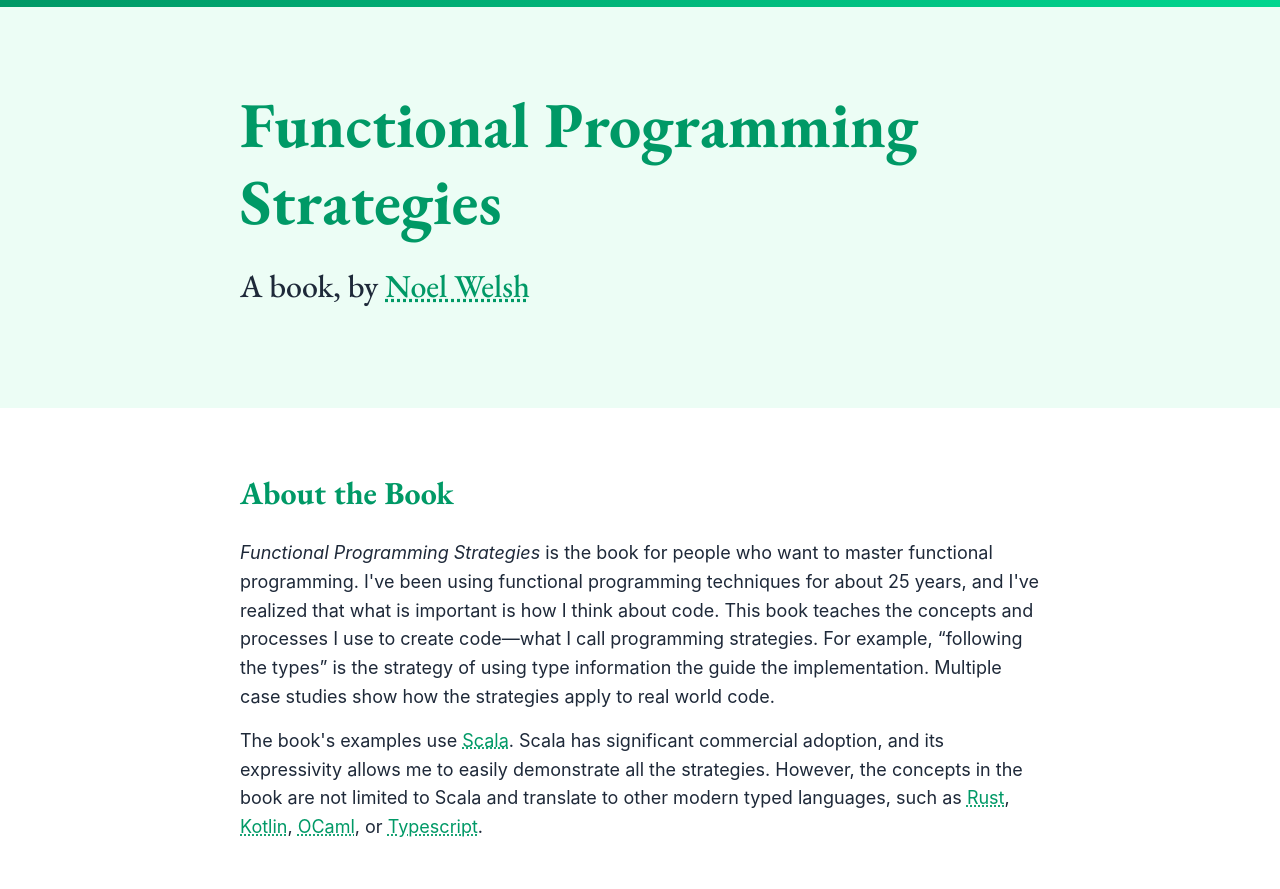
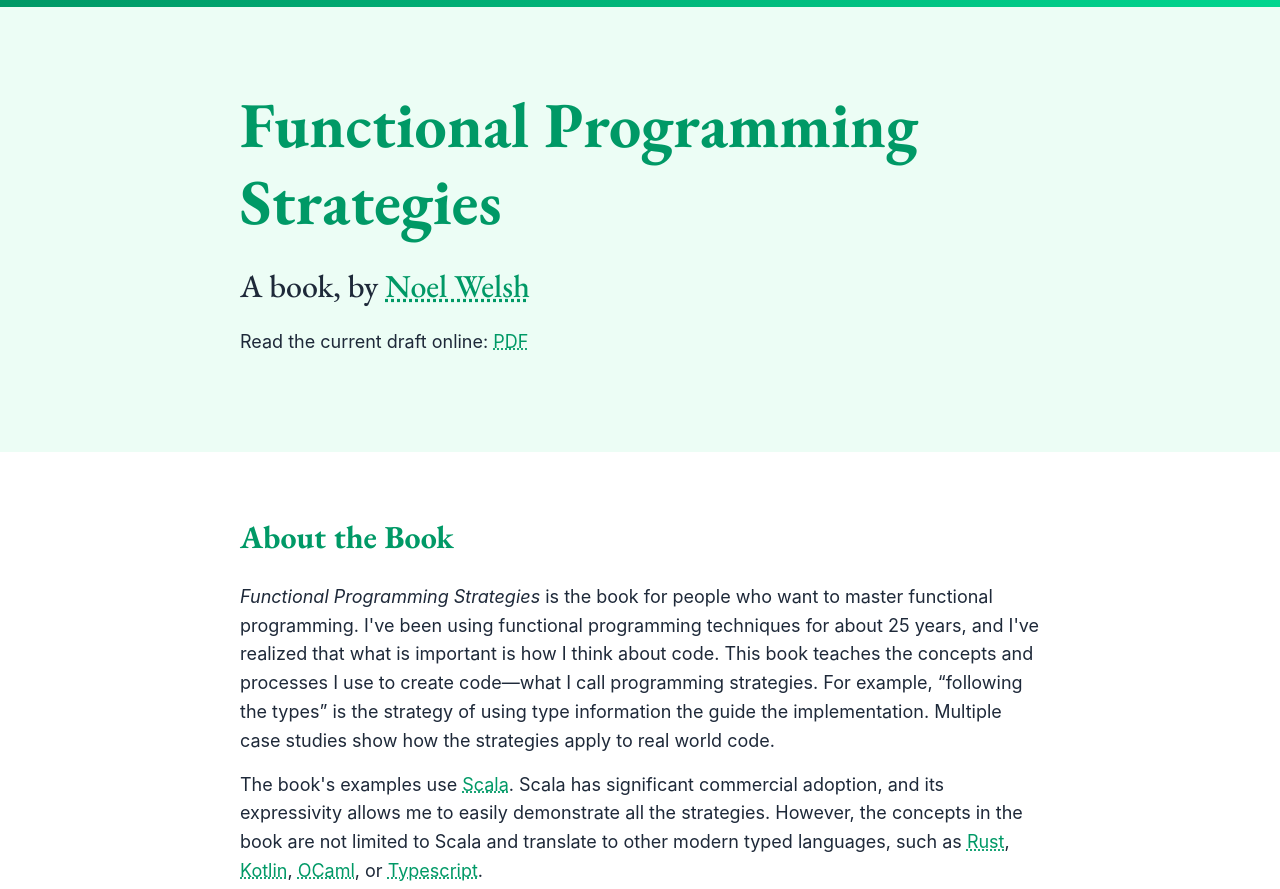
Before and after one commit to functionalprogrammingstrategies/functionalprogrammingstrategies.github.io, a plain HTML site: page index.html in a window 1280 px wide. Shown: the top 889 px of the page. Drawn offline with nearby package versions, Linux system fonts and the light colour scheme.

Commit message:
Link to PDF draft

```diff
--- a/index.html
+++ b/index.html
@@ -262,6 +262,9 @@
     <div class="container">
       <h1><span class="accent">Functional Programming</span> Strategies</h1>
       <p class="byline">A book, by <span class="accent"><a href="https://noelwelsh.com/">Noel Welsh</a></span></p>
+
+      <p>Read the current draft online: <a
+            href="functionalprogrammingstrategies/functional-programming-strategies.pdf">PDF</a></p>
     </div>
   </section>
 
```
